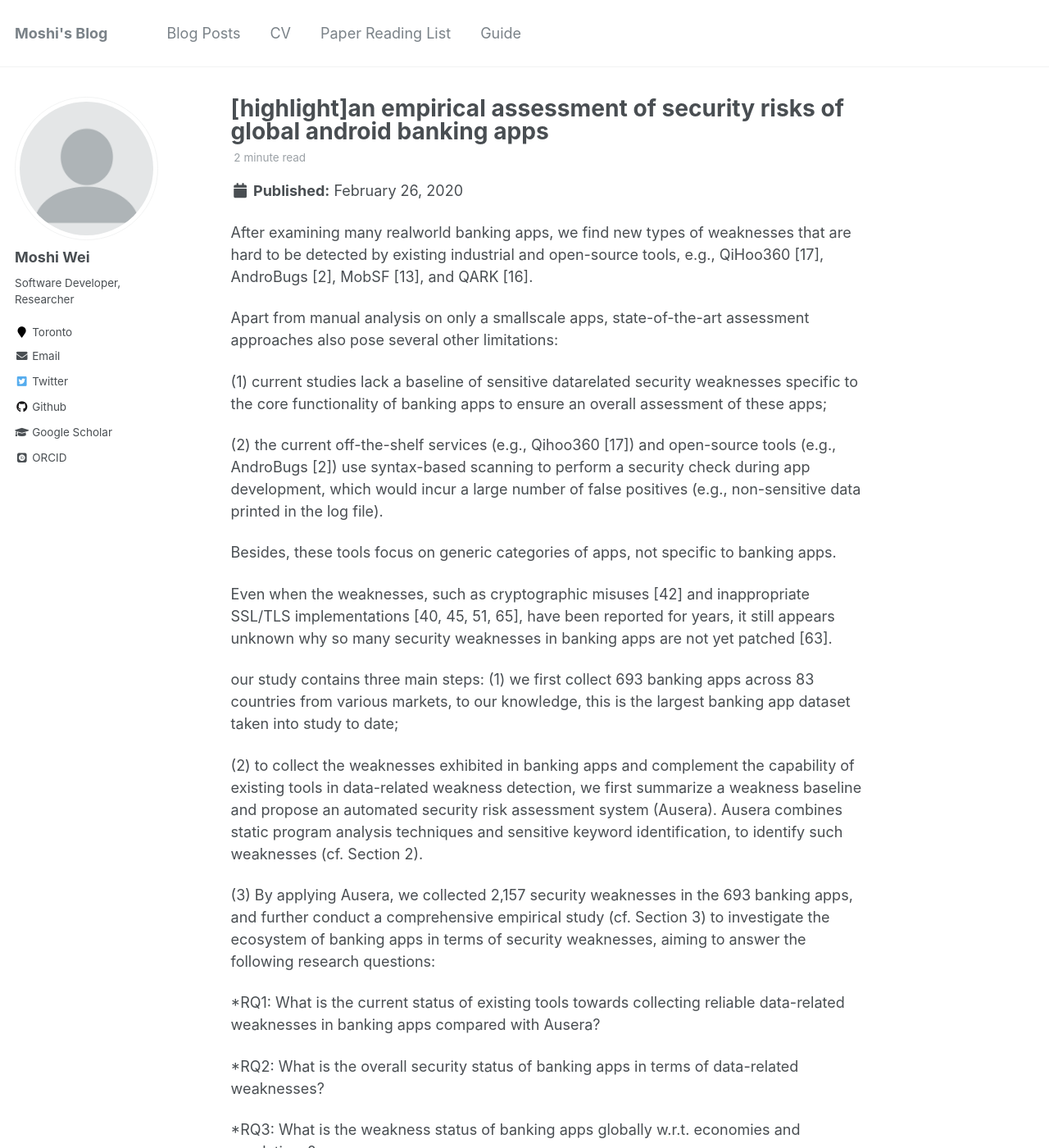
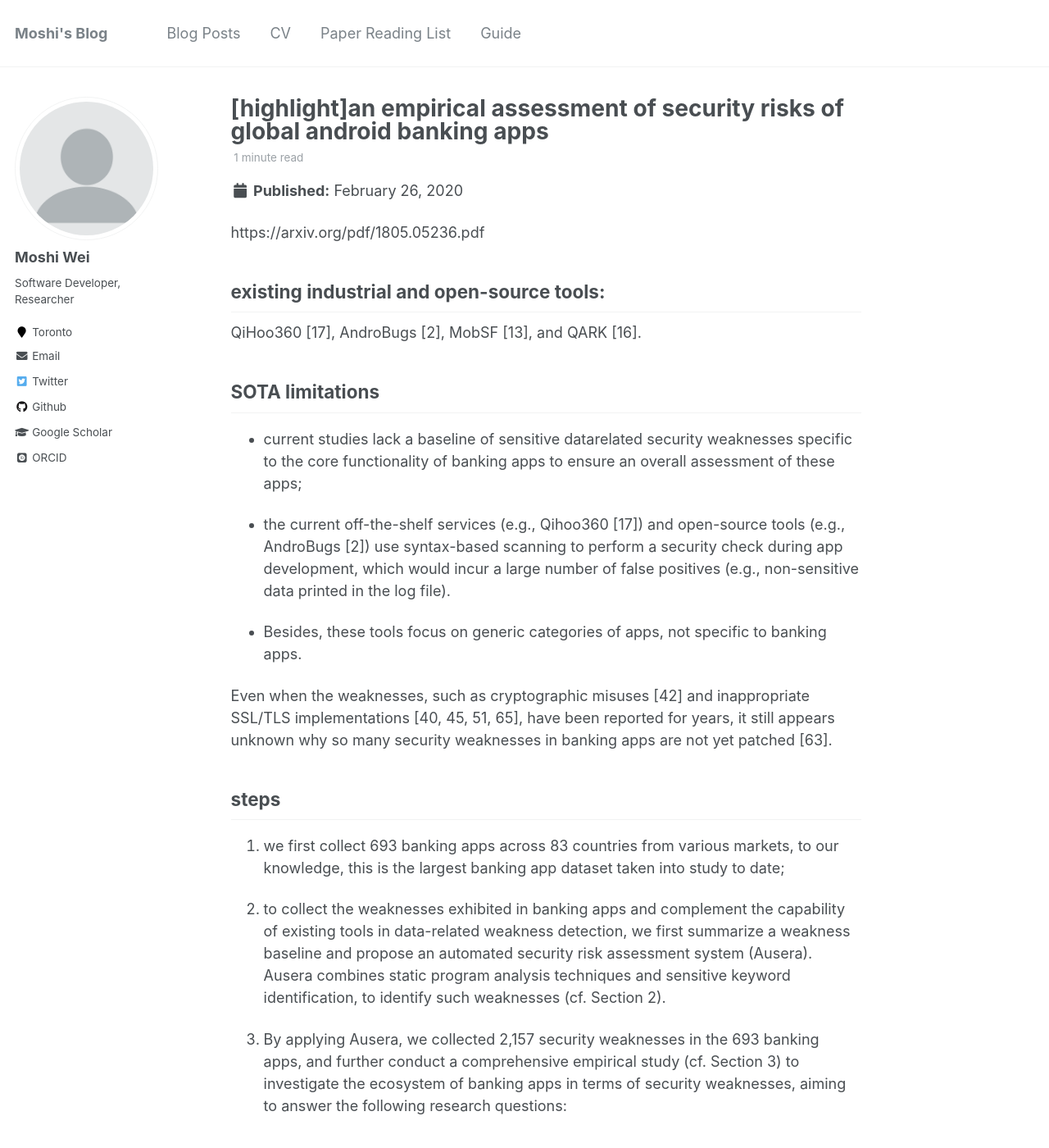
Before and after one commit to Moshiii/Moshiii.github.io, a Jekyll site: the page built from _posts/2020-02-26-[Highlight]An Empirical Assessment of Security Risks of Global Android Banking Apps.md, in a window 1280 px wide and 1400 px high. Shown: the whole window at 82% size. Built offline with Jekyll 4.4.1, drawn with Linux system fonts in a browser that asks for light colours; some web fonts are replaced; some of the changed text lies outside the part shown.

Commit message:
Update 2020-02-26-[Highlight]An Empirical Assessment of Security Risks of Global Android Banking Apps.md

```diff
--- a/_posts/2020-02-26-[Highlight]An Empirical Assessment of Security Risks of Global Android Banking Apps.md
+++ b/_posts/2020-02-26-[Highlight]An Empirical Assessment of Security Risks of Global Android Banking Apps.md
@@ -1,38 +1,39 @@
-After examining many realworld banking apps, we find new types of weaknesses that are hard
-to be detected by existing industrial and open-source tools, e.g.,
+https://arxiv.org/pdf/1805.05236.pdf
+
+## existing industrial and open-source tools:
 QiHoo360 [17], AndroBugs [2], MobSF [13], and QARK [16].
 
+## SOTA limitations
 
-Apart from manual analysis on only a smallscale apps, state-of-the-art assessment approaches also pose several
-other limitations:
+* current studies lack a baseline of sensitive datarelated security weaknesses specific to the core functionality of banking apps to ensure an overall assessment of these apps;
 
-(1) current studies lack a baseline of sensitive datarelated security weaknesses specific to the core functionality of banking apps to ensure an overall assessment of these apps;
+* the current off-the-shelf services (e.g., Qihoo360 [17]) and open-source tools (e.g., AndroBugs [2]) use syntax-based scanning to perform a security check during app development, which would incur a large number of false positives (e.g., non-sensitive data printed in the log file).
 
-(2) the current off-the-shelf services (e.g., Qihoo360 [17]) and open-source tools (e.g., AndroBugs [2]) use syntax-based scanning to perform a security check during app development, which would incur a large number of false positives (e.g., non-sensitive data printed in the log file).
-
-Besides, these tools focus on generic categories of apps, not specific to banking apps.
+* Besides, these tools focus on generic categories of apps, not specific to banking apps.
 
 Even when the weaknesses, such as cryptographic misuses [42] and inappropriate SSL/TLS implementations [40, 45, 51, 65], have been reported for years, it still appears unknown why so many security weaknesses in banking apps are not yet patched [63].
 
-our study contains three main steps:
-(1) we first collect 693 banking apps across 83 countries from various markets, to our knowledge, this is the largest banking app dataset taken into study to date;
 
-(2) to collect the weaknesses exhibited in banking apps and complement the capability of existing tools in data-related weakness detection, we first summarize a weakness baseline and propose an automated security risk assessment system (Ausera). Ausera combines static program analysis techniques and sensitive keyword identification, to identify such weaknesses (cf. Section 2).
+## steps
+1. we first collect 693 banking apps across 83 countries from various markets, to our knowledge, this is the largest banking app dataset taken into study to date;
 
-(3) By applying Ausera, we collected 2,157 security weaknesses in the 693 banking apps, and further conduct a comprehensive empirical study (cf. Section 3) to investigate the ecosystem of banking apps in terms of security weaknesses, aiming to answer the following research questions:
+2. to collect the weaknesses exhibited in banking apps and complement the capability of existing tools in data-related weakness detection, we first summarize a weakness baseline and propose an automated security risk assessment system (Ausera). Ausera combines static program analysis techniques and sensitive keyword identification, to identify such weaknesses (cf. Section 2).
 
-*RQ1: What is the current status of existing tools towards
+3. By applying Ausera, we collected 2,157 security weaknesses in the 693 banking apps, and further conduct a comprehensive empirical study (cf. Section 3) to investigate the ecosystem of banking apps in terms of security weaknesses, aiming to answer the following research questions:
+
+## RQ
+* RQ1: What is the current status of existing tools towards
 collecting reliable data-related weaknesses in banking apps
 compared with Ausera?
 
-*RQ2: What is the overall security status of banking apps in
+* RQ2: What is the overall security status of banking apps in
 terms of data-related weaknesses?
 
-*RQ3: What is the weakness status of banking apps globally
+* RQ3: What is the weakness status of banking apps globally
 w.r.t. economies and regulations?
 
-*RQ4: How are weaknesses introduced during app evolution
+* RQ4: How are weaknesses introduced during app evolution
 and fragmentation?
 
-*RQ5: What is the gap between academic researchers and
+* RQ5: What is the gap between academic researchers and
 banks in understanding and fixing weaknesses?
```
